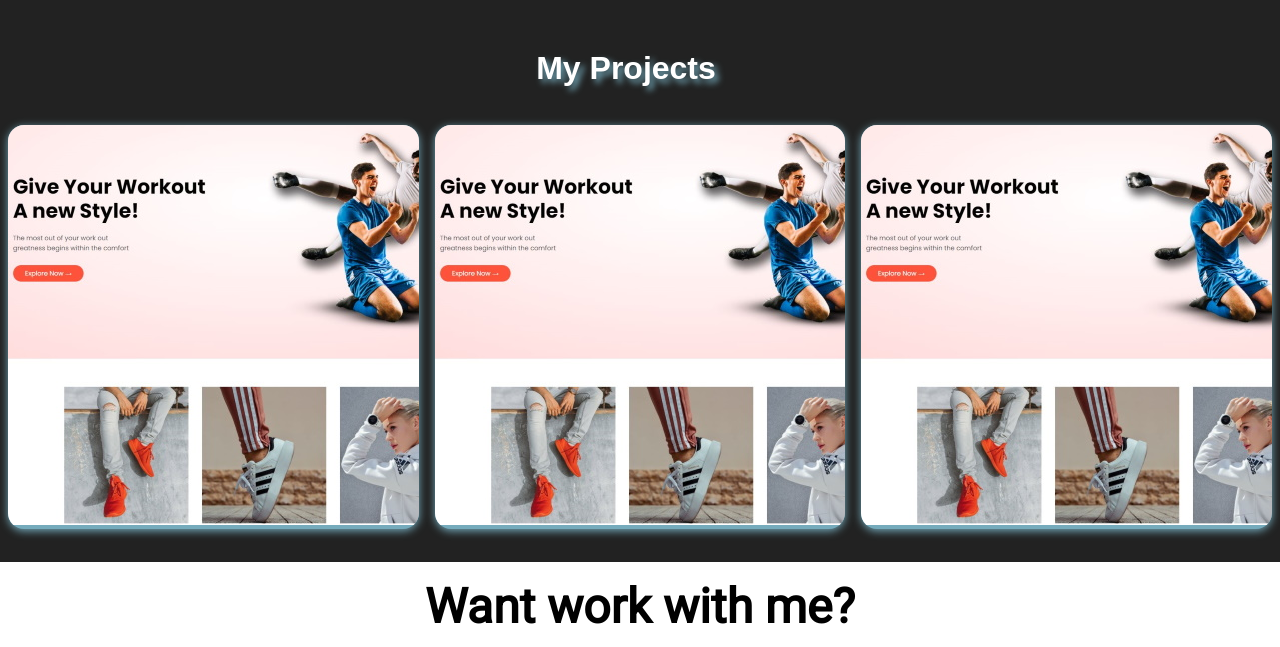
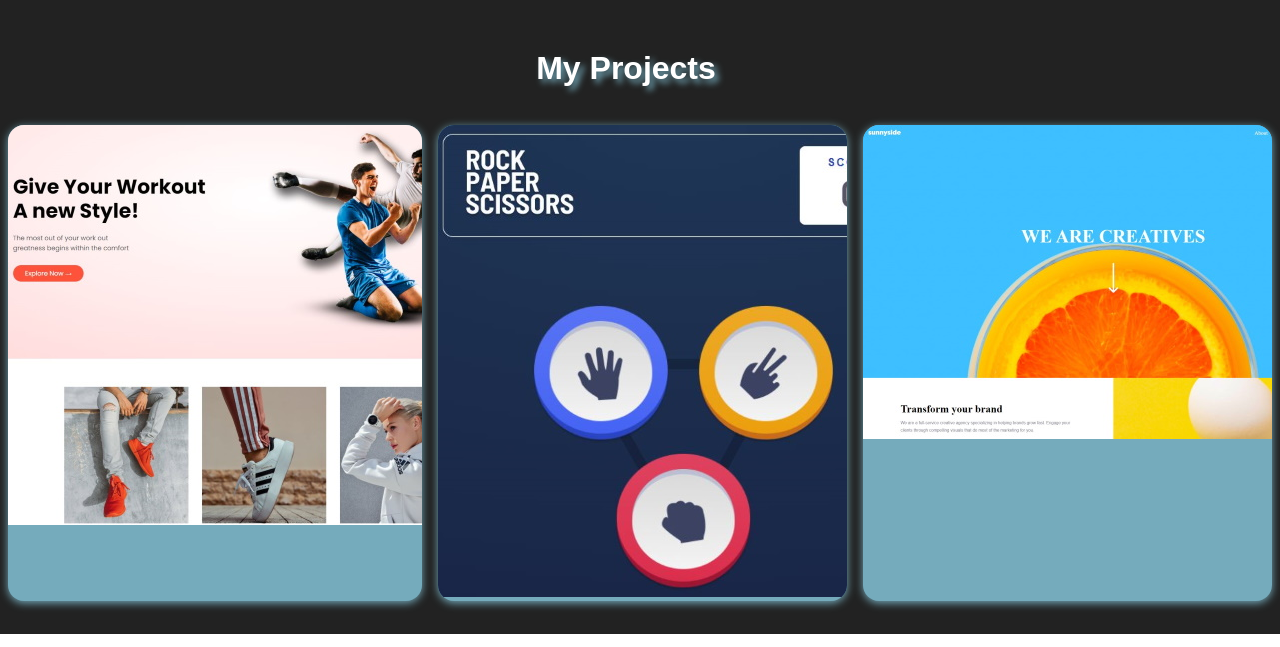
Before and after one commit to lluisggarcia/new-portfolio, a plain HTML site: page index.html in a window 1280 px wide. Shown: the part 670-1317 px from the top of the page. Drawn offline with Linux system fonts and the light colour scheme.

Commit message:
Add files via upload

```diff
--- a/index.html
+++ b/index.html
@@ -76,12 +76,12 @@
 
     <div class="container">
         <div class='banner-img'></div>
-        <img src='./assets/projectOne.JPG' alt='profile image' class="profile-img">
+        <img src='./assets/project-game.JPG' alt='profile image' class="profile-img">
     </div>
 
     <div class="container">
         <div class='banner-img'></div>
-        <img src='./assets/projectOne.JPG' alt='profile image' class="profile-img">
+        <img src='./assets/project-sunny.JPG' alt='profile image' class="profile-img">
     </div>
 
 </div>
```
